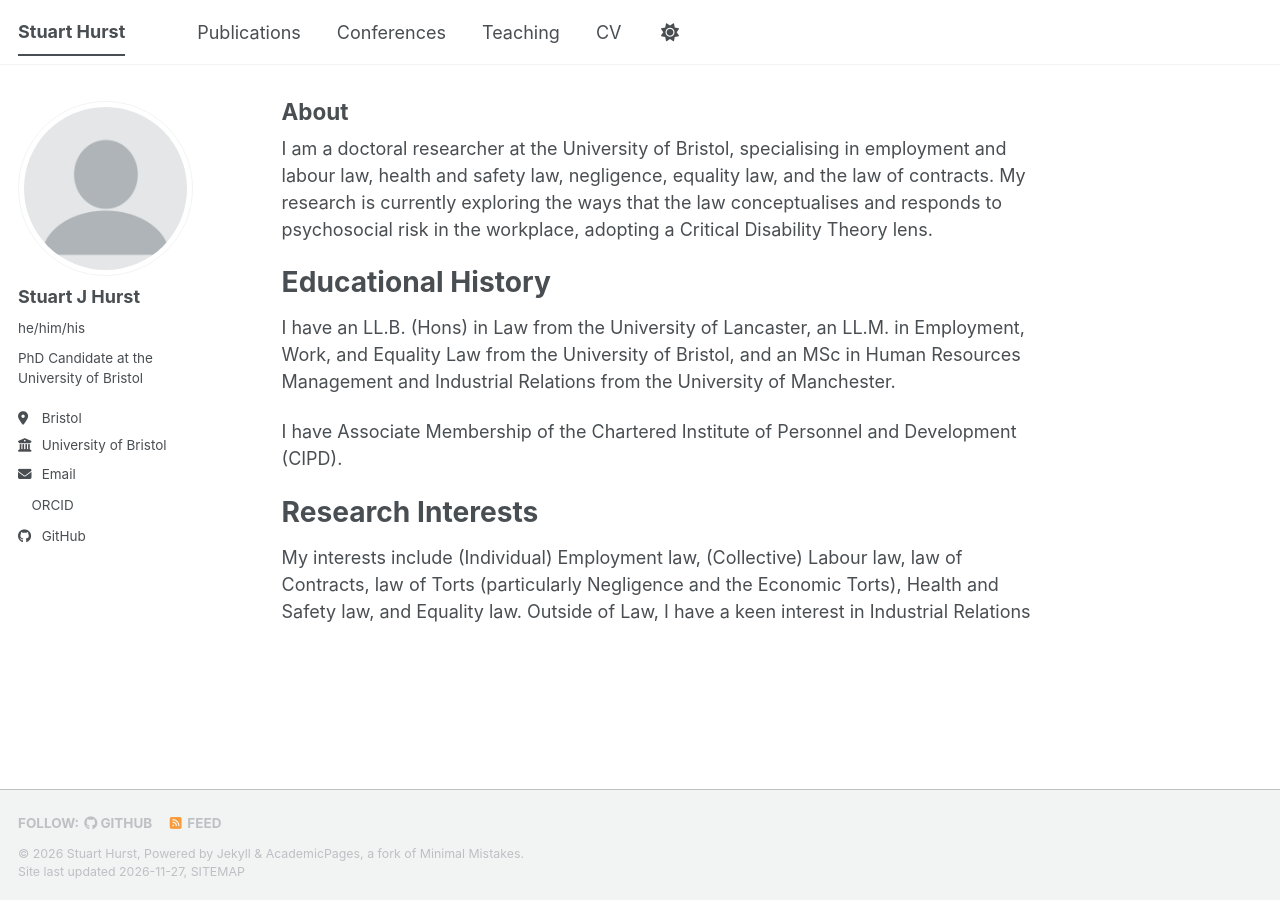
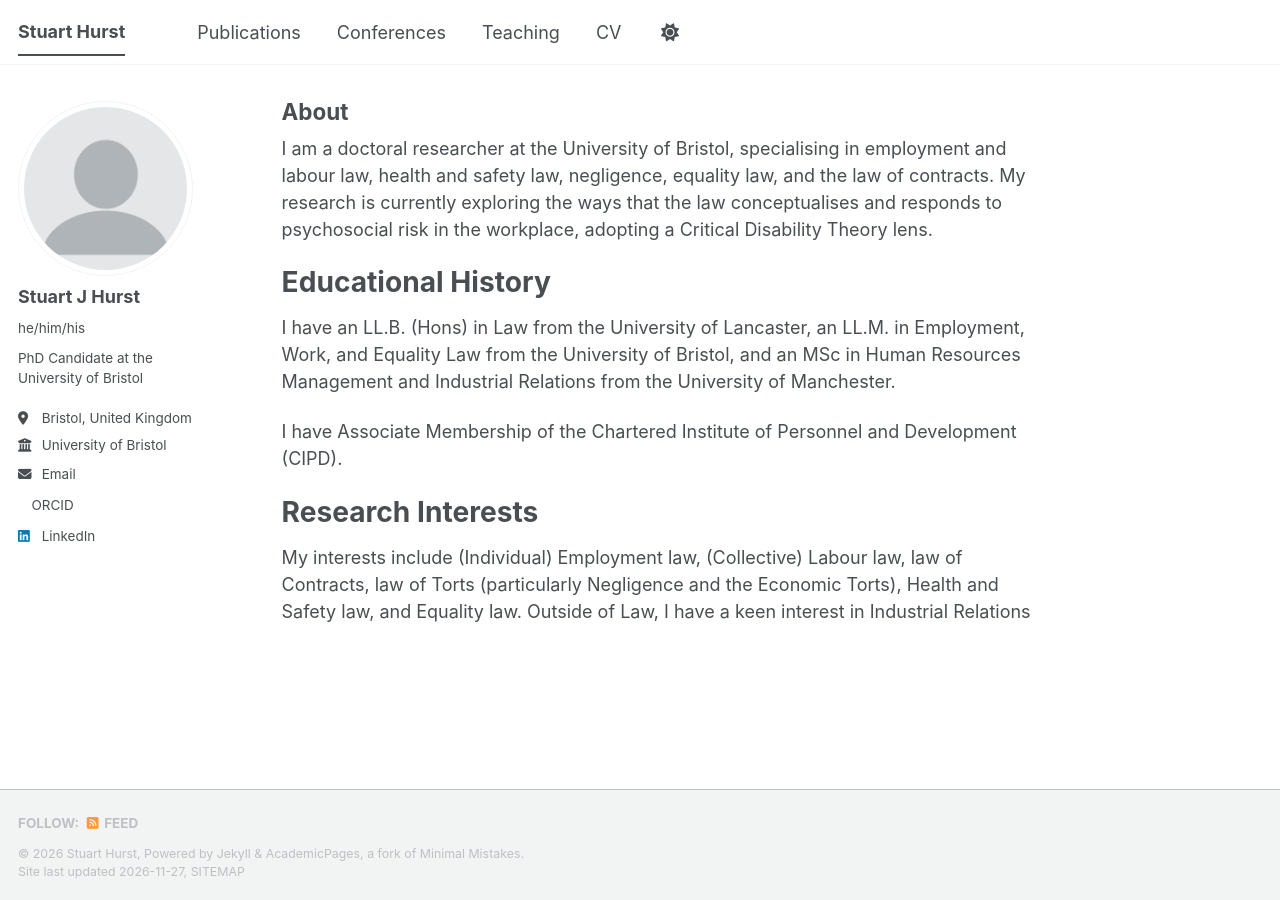
Before and after one commit to stuartjhurst/stuartjhurst.github.io, a Jekyll site: the page built from _pages/about.md, in a window 1280 px wide. Built offline with Jekyll 4.4.1, drawn with Linux system fonts in a browser that asks for light colours; a script bundle is joined from its source files by our own code; a style sheet for code colours, icons or effects is not loaded.

Commit message:
Update _config.yml

```diff
--- a/_config.yml
+++ b/_config.yml
@@ -27,7 +27,7 @@ author:
   name             : "Stuart J Hurst"
   pronouns         : "he/him/his"
   bio              : "PhD Candidate at the University of Bristol"
-  location         : "Bristol"
+  location         : "Bristol, United Kingdom"
   employer         : "University of Bristol"
   uri              : # URL
   email            : "stuart.hurst@bristol.ac.uk"
@@ -51,7 +51,7 @@ author:
   bitbucket        : # Username - Update with your username on the site
   codepen          : # Username
   dribbble         : # Username
-  github           : "stuartjhurst"
+  github           : #"stuartjhurst"
   kaggle           : # Username
   stackoverflow    : # User number or user number and name (i.e., use "1" or "1/jeff-atwood")
 
@@ -66,7 +66,7 @@ author:
   keybase          : # Username
   instagram        : # Username
   lastfm           : # Username
-  linkedin         : # Username
+  linkedin         : stuart-j-hurst
   mastodon         : # URL
   medium           : # URL
   pinterest        : # Username
```
